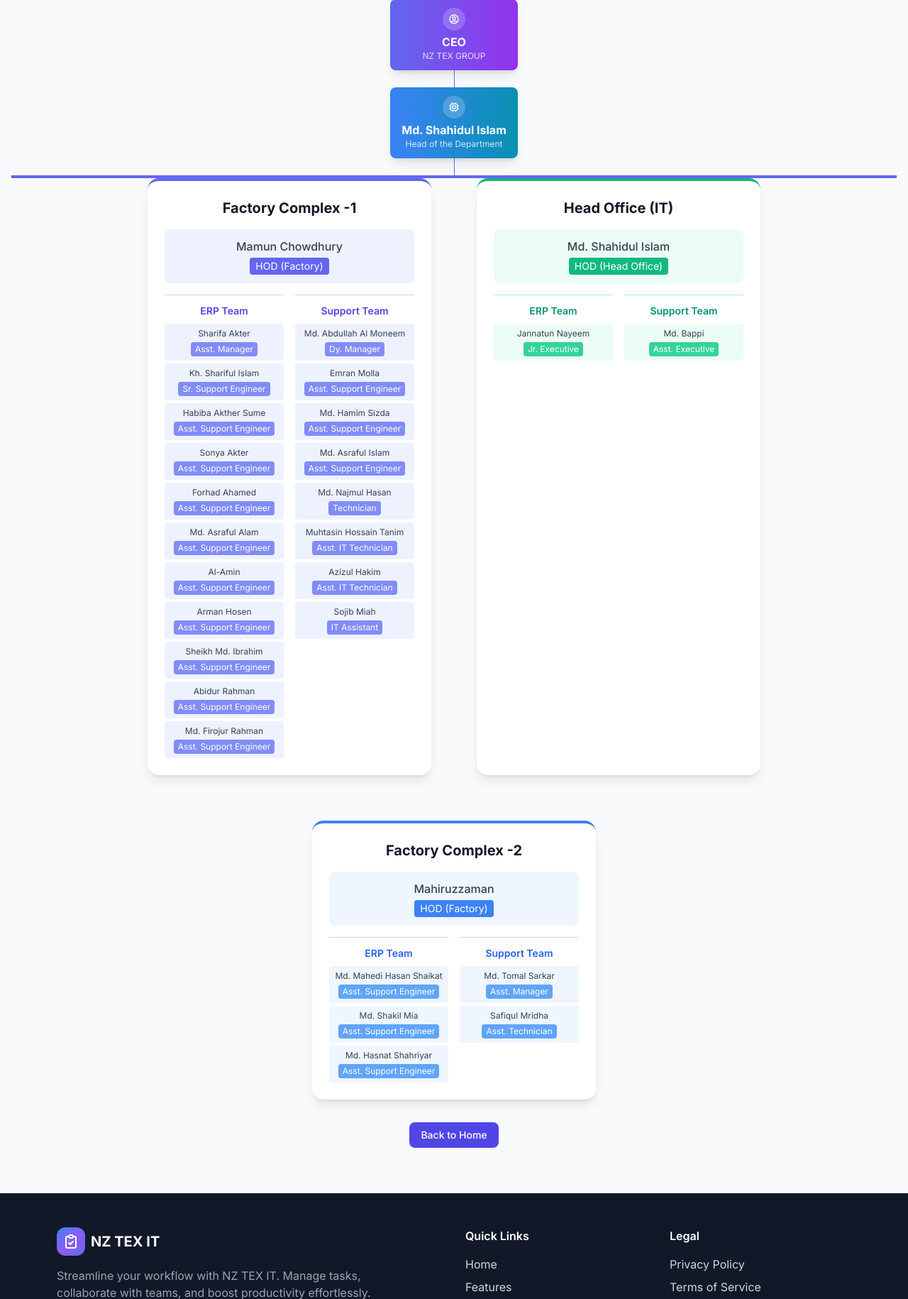
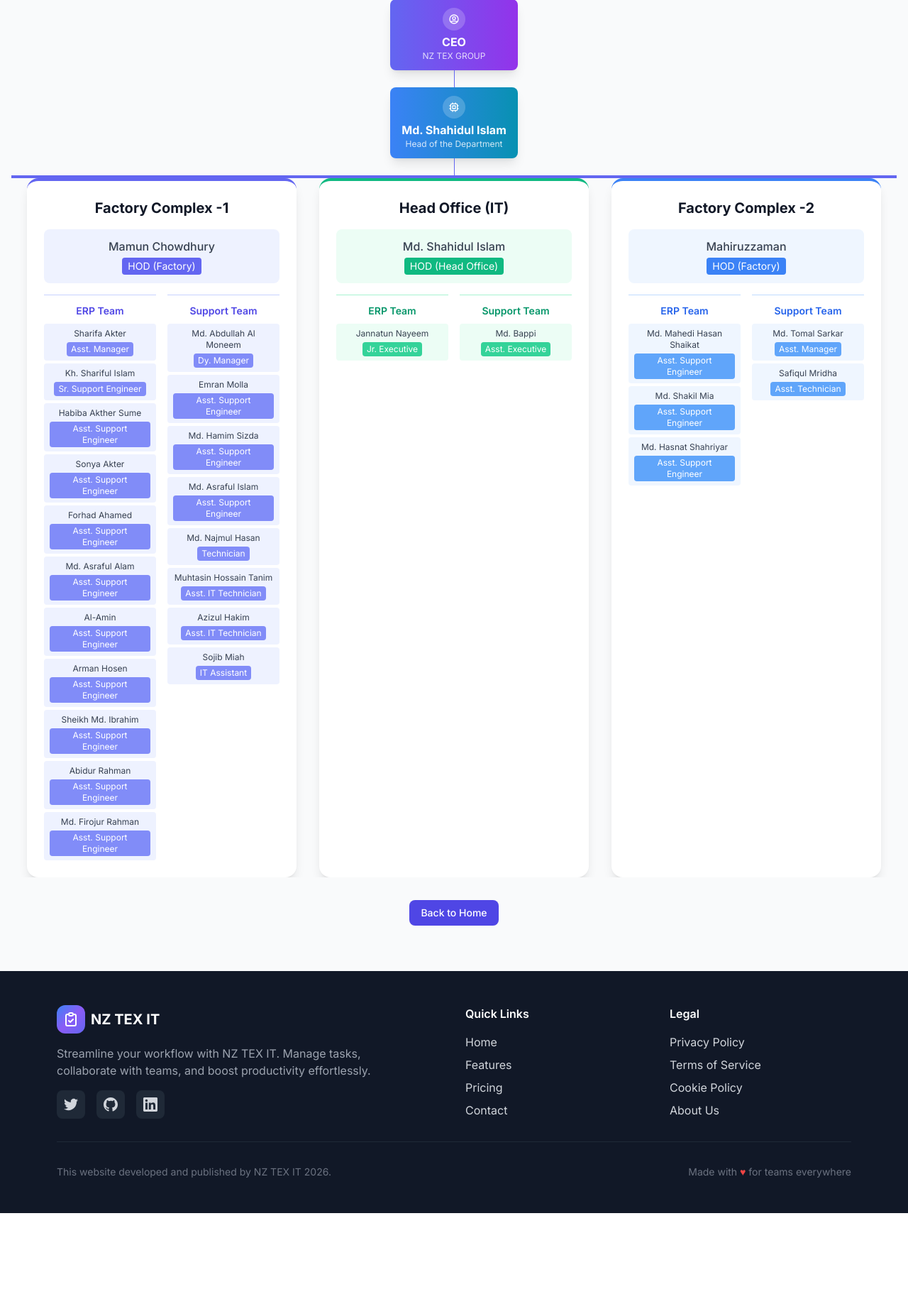
Before and after one commit to Tomal-123/NZ-TEX-GROUP, a Django app: page /organogram/ in a window 1280 px wide. Shown: the part 185-2015 px from the top of the page at 71% size. After the commit the page ends 1894 px from the top, so only its background shows below. Run offline with Django 4.2, Linux system fonts and the light colour scheme; some libraries are stand-ins or nearby versions.

Commit message:
Update organogram - cards in one line

```diff
--- a/templates/organogram.html
+++ b/templates/organogram.html
@@ -62,9 +62,9 @@
             <div class="anim-connector w-full max-w-7xl h-1 bg-indigo-500"></div>
 
             <!-- Three Cards -->
-            <div class="anim-branch1 flex justify-center gap-16 w-full max-w-7xl flex-wrap">
+            <div class="anim-branch1 flex justify-center gap-8 w-full max-w-[1600px] flex-nowrap overflow-x-auto">
                 <!-- Factory Complex -1 -->
-                <div class="anim-branch1 bg-white dark:bg-gray-800 rounded-2xl p-6 shadow-lg border-t-4 border-indigo-500 w-[400px] flex-shrink-0">
+                <div class="anim-branch1 bg-white dark:bg-gray-800 rounded-2xl p-6 shadow-lg border-t-4 border-indigo-500 w-[380px] flex-shrink-0">
                     <h3 class="font-bold text-xl text-gray-900 dark:text-white mb-4 text-center">Factory Complex -1</h3>
                     <div class="bg-indigo-50 dark:bg-indigo-900/50 p-3 rounded-lg text-center mb-4">
                         <span class="text-gray-700 dark:text-gray-300 block font-medium">Mamun Chowdhury</span>
@@ -161,7 +161,7 @@
                 </div>
 
                 <!-- Head Office (IT) -->
-                <div class="anim-branch2 bg-white dark:bg-gray-800 rounded-2xl p-6 shadow-lg border-t-4 border-emerald-500 w-[400px] flex-shrink-0">
+                <div class="anim-branch2 bg-white dark:bg-gray-800 rounded-2xl p-6 shadow-lg border-t-4 border-emerald-500 w-[380px] flex-shrink-0">
                     <h3 class="font-bold text-xl text-gray-900 dark:text-white mb-4 text-center">Head Office (IT)</h3>
                     <div class="bg-emerald-50 dark:bg-emerald-900/50 p-3 rounded-lg text-center mb-4">
                         <span class="text-gray-700 dark:text-gray-300 block font-medium">Md. Shahidul Islam</span>
@@ -190,7 +190,7 @@
                 </div>
 
                 <!-- Factory Complex -2 -->
-                <div class="anim-branch3 bg-white dark:bg-gray-800 rounded-2xl p-6 shadow-lg border-t-4 border-blue-500 w-[400px] flex-shrink-0">
+                <div class="anim-branch3 bg-white dark:bg-gray-800 rounded-2xl p-6 shadow-lg border-t-4 border-blue-500 w-[380px] flex-shrink-0">
                     <h3 class="font-bold text-xl text-gray-900 dark:text-white mb-4 text-center">Factory Complex -2</h3>
                     <div class="bg-blue-50 dark:bg-blue-900/50 p-3 rounded-lg text-center mb-4">
                         <span class="text-gray-700 dark:text-gray-300 block font-medium">Mahiruzzaman</span>
```
